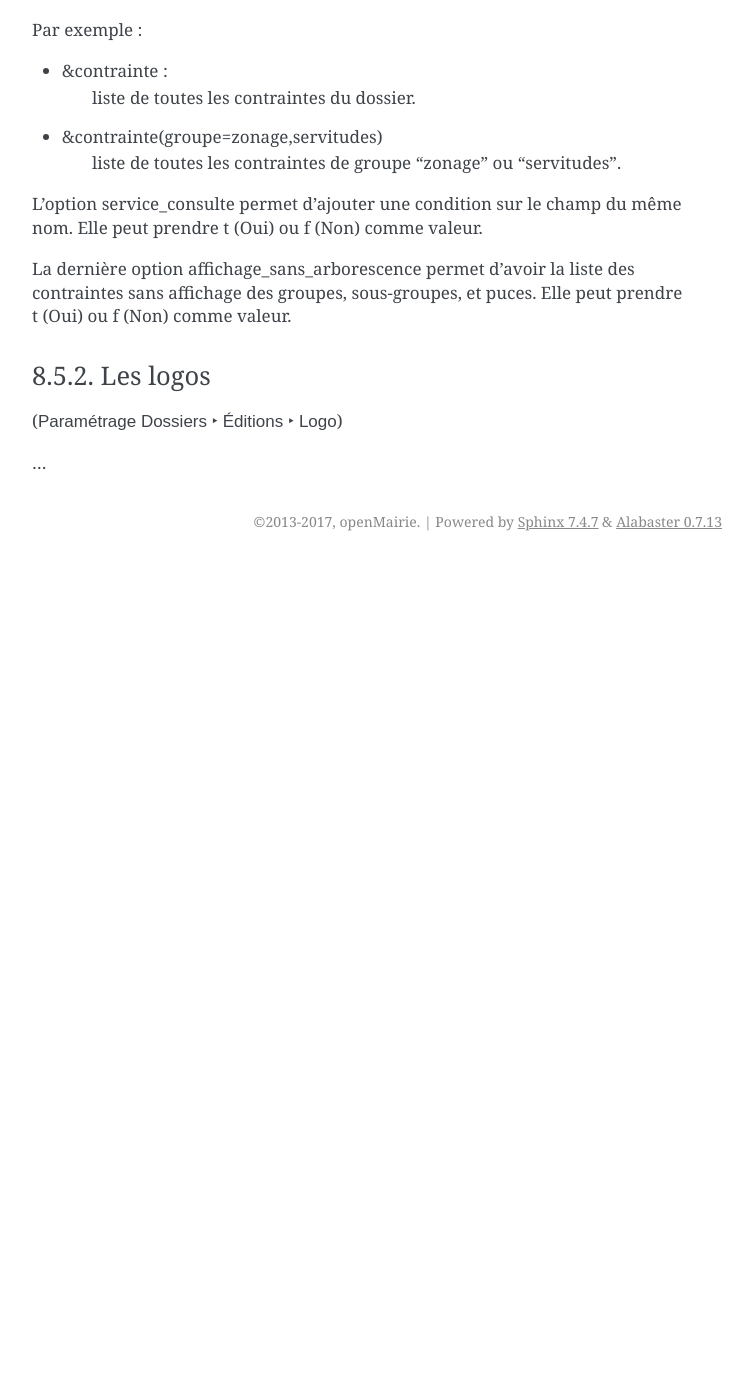
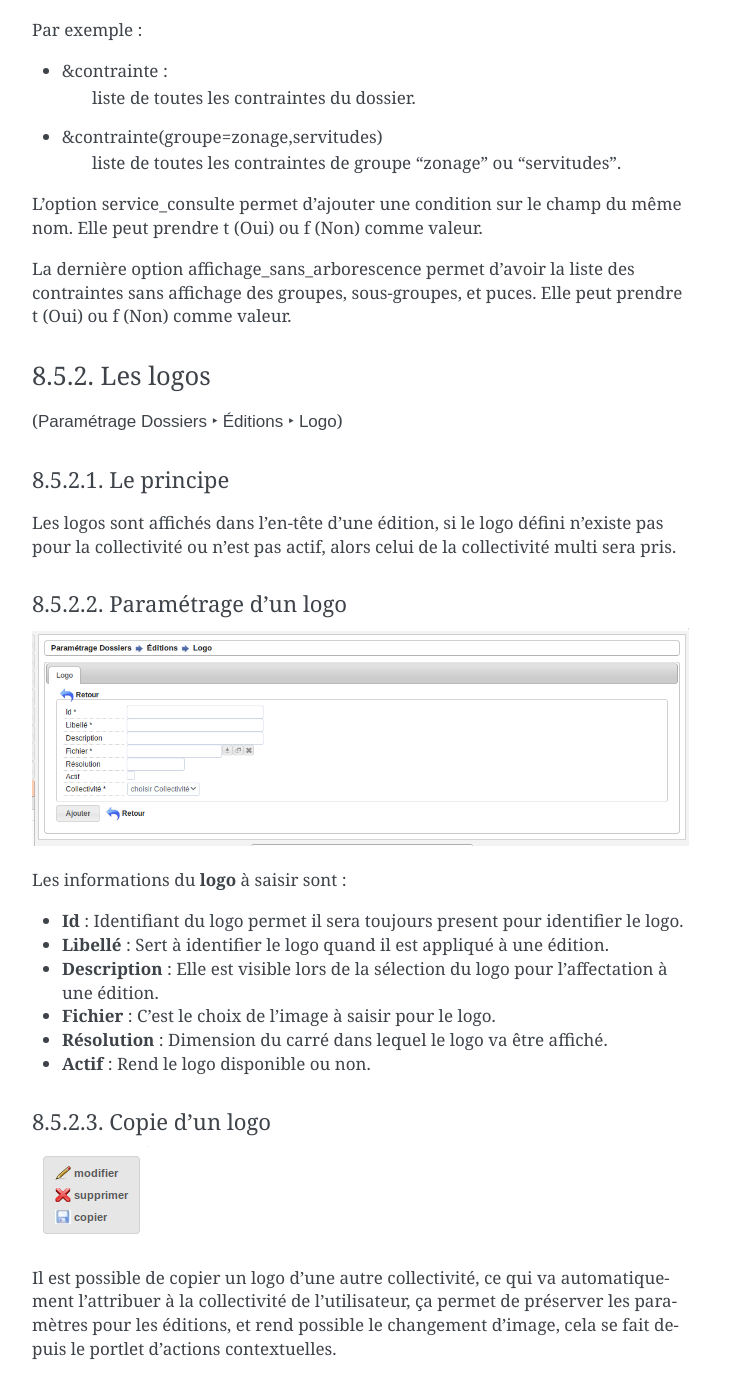
Before and after one commit to mpavaux/openads-documentation, a Sphinx documentation site: the page built from source/manuel_utilisateur/parametrage_dossier.rst, in a window 1280 px wide and 1400 px high, scrolled down 32247 px. Shown: the whole window, without its empty margins (388-1141 px from the left). Built offline with Sphinx 7.4.7, drawn with Linux system fonts in a browser that asks for light colours; before the commit the page ends 32808 px from its top, so only the background shows below that; some of the changed text lies outside the part shown.

Commit message:
Ajout de la description des logos

```diff
--- a/source/manuel_utilisateur/parametrage_dossier.rst
+++ b/source/manuel_utilisateur/parametrage_dossier.rst
@@ -1229,4 +1229,35 @@
 
 (:menuselection:`Paramétrage Dossiers --> Éditions --> Logo`)
 
-...
+Le principe
+===========
+
+Les logos sont affichés dans l'en-tête d'une édition,
+si le logo défini n'existe pas pour la collectivité ou n'est pas actif,
+alors celui de la collectivité multi sera pris.
+
+
+Paramétrage d'un logo
+=====================
+
+.. image:: parametrage_edition_logo.png
+
+Les informations du **logo** à saisir sont :
+
+* **Id** : Identifiant du logo permet il sera toujours present pour identifier le logo.
+* **Libellé** : Sert à identifier le logo quand il est appliqué à une édition.
+* **Description** : Elle est visible lors de la sélection du logo pour l'affectation à une édition.
+* **Fichier** : C'est le choix de l'image à saisir pour le logo.
+* **Résolution** : Dimension du carré dans lequel le logo va être affiché.
+* **Actif** : Rend le logo disponible ou non.
+
+
+Copie d'un logo
+===============
+
+.. image:: parametrage_edition_logo_portlet.png
+
+Il est possible de copier un logo d'une autre collectivité, ce qui va
+automatiquement l'attribuer à la collectivité de l'utilisateur,
+ça permet de préserver les paramètres pour les éditions, et rend possible le
+changement d'image, cela se fait depuis le portlet d'actions contextuelles.
```
Also changed, not shown: source/manuel_utilisateur/parametrage_edition_logo.png (added), source/manuel_utilisateur/parametrage_edition_logo_portlet.png (added).
